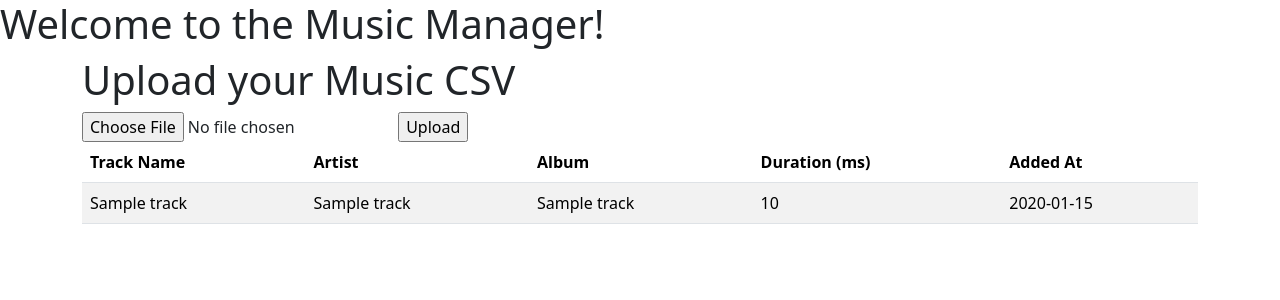
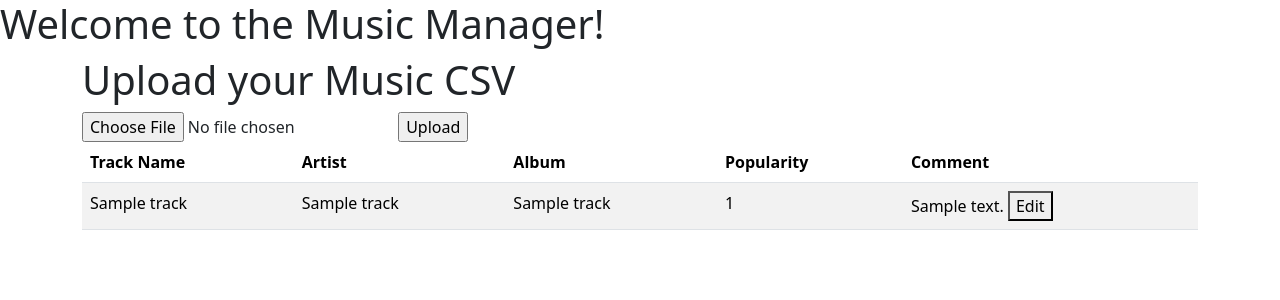
Before and after one commit to admiralorbiter/music-manager, a Flask app: page / in a window 1280 px wide. Shown: the top 300 px of the page. Run offline with Flask 3, Linux system fonts and the light colour scheme; tables that the repository leaves empty hold one stand-in row (values such as "Sample post"); some libraries are stand-ins or nearby versions.

Commit message:
Added comments, need delete

```diff
--- a/app/models.py
+++ b/app/models.py
@@ -21,6 +21,7 @@ class Track(db.Model):
     isrc = db.Column(db.String(50))
     added_by = db.Column(db.String(100))
     added_at = db.Column(db.String(100))
+    comment = db.Column(db.String(500))
 
     def __repr__(self):
         return f"<Track {self.track_name} by {self.artist_name}>"
--- a/app/templates/index.html
+++ b/app/templates/index.html
@@ -21,8 +21,8 @@
                         <th>Track Name</th>
                         <th>Artist</th>
                         <th>Album</th>
-                        <th>Duration (ms)</th>
-                        <th>Added At</th>
+                        <th>Popularity</th>
+                        <th>Comment</th>
                     </tr>
                 </thead>
                 <tbody>
@@ -31,13 +31,17 @@
                         <td>{{ track.track_name }}</td>
                         <td>{{ track.artist_name }}</td>
                         <td>{{ track.album_name }}</td>
-                        <td>{{ track.track_duration_ms }}</td>
-                        <td>{{ track.added_at }}</td>
+                        <td>{{track.popularity}}</td>
+                        <td>
+                            <span id="comment-{{track.id}}">{{ track.comment }}</span>
+                            <button hx-get="/edit_comment/{{track.id}}" hx-target="#comment-{{track.id}}" hx-swap="innerHTML">Edit</button>
+                        </td>
                     </tr>
                     {% endfor %}
                 </tbody>
             </table>
         </div>
     </div>
+    <script src="https://unpkg.com/htmx.org"></script>
 </body>
 </html>
--- a/app/views.py
+++ b/app/views.py
@@ -31,5 +31,32 @@ def index():
     else:
         # Display the upload form and table
         tracks = Track.query.all()
-        print(tracks)
         return render_template('index.html', tracks=tracks)
+
+@app.route('/cancel_edit/<track_id>')
+def cancel_edit(track_id):
+    track = Track.query.get_or_404(track_id)
+    if track.comment is None:
+        track.comment = ''
+    return track.comment, 200
+
+@app.route('/edit_comment/<track_id>')
+def edit_comment(track_id):
+    track = Track.query.get_or_404(track_id)
+    return f'''
+       <textarea id="new-comment-{track.id}" name="new-comment"></textarea>
+<button hx-post="/update_comment/{track.id}" hx-include="#new-comment-{track.id}" hx-target="#comment-{track.id}" hx-swap="outerHTML">Save</button>
+        <button hx-get="/cancel_edit/{track.id}" hx-target="#comment-{track.id}" hx-swap="innerHTML">Cancel</button>
+    '''
+
+@app.route('/update_comment/<track_id>', methods=['POST'])
+def update_comment(track_id):
+    print(request.form)
+    track = Track.query.get_or_404(track_id)
+    new_comment = request.form['new-comment']
+    if new_comment is None:
+        track.comment = None
+    else:
+      track.comment = new_comment
+    db.session.commit()
+    return track.comment
```
